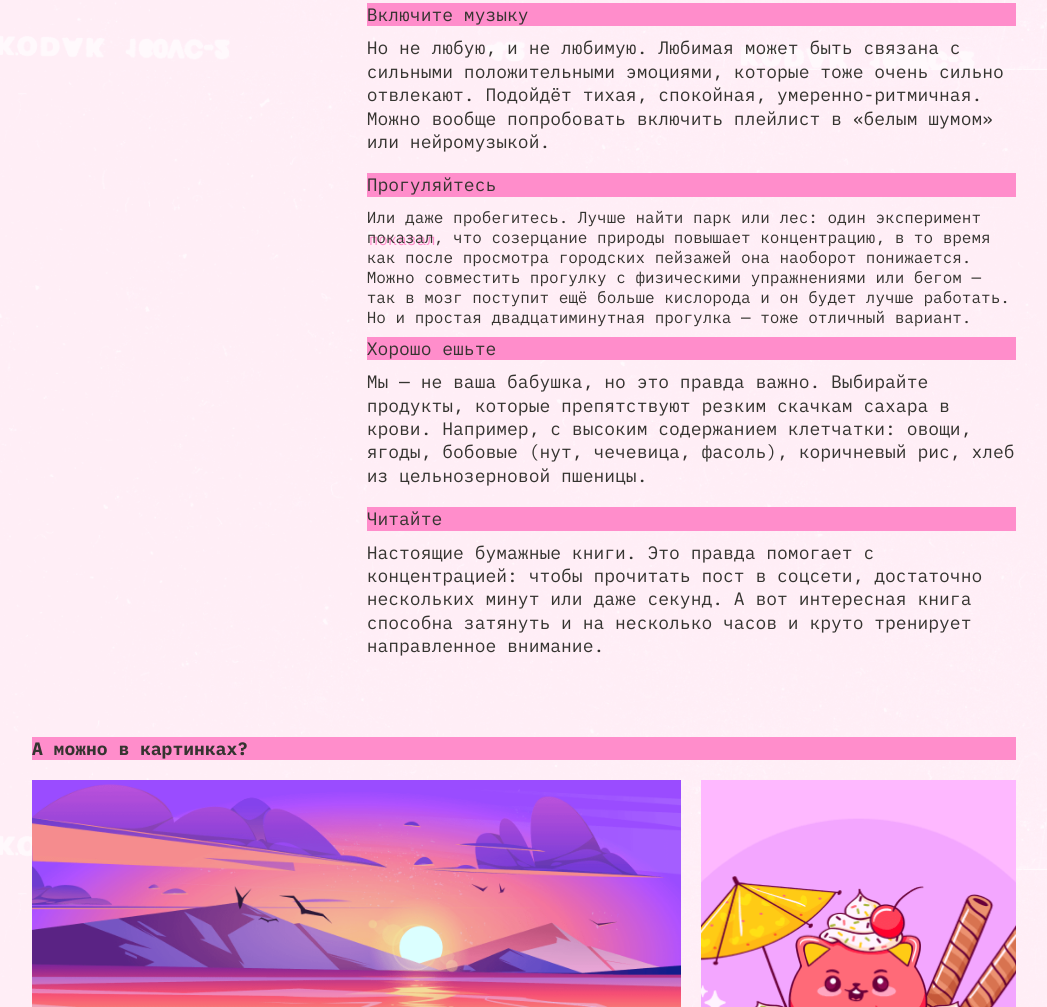
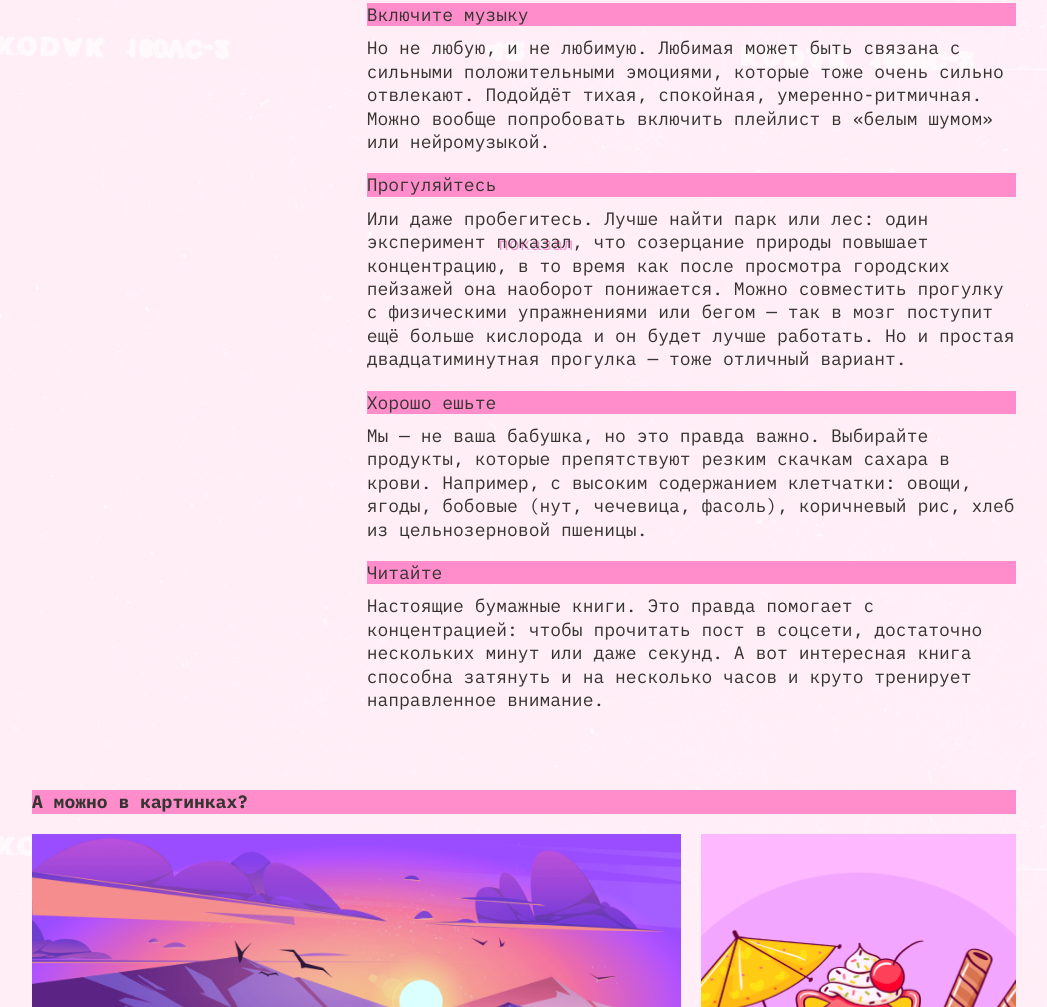
Before and after one commit to dadBender/slozhno-sosredotochitsya, a plain HTML site: page index.html in a window 1280 px wide. Shown: the part 2330-3337 px from the top of the page, without its empty margins (116-1163 px from the left). Drawn offline with Linux system fonts and the light colour scheme.

Commit message:
Finish #3

```diff
--- a/index.html
+++ b/index.html
@@ -168,7 +168,7 @@
           <h4 class="subtitle section_subtitle section_subtitle_with_title">
             Прогуляйтесь
           </h4>
-          <p calss="section__text">
+          <p class="section__text">
             Или даже пробегитесь. Лучше найти парк или лес: один эксперимент
             <a
               class="section__text__link"
```
